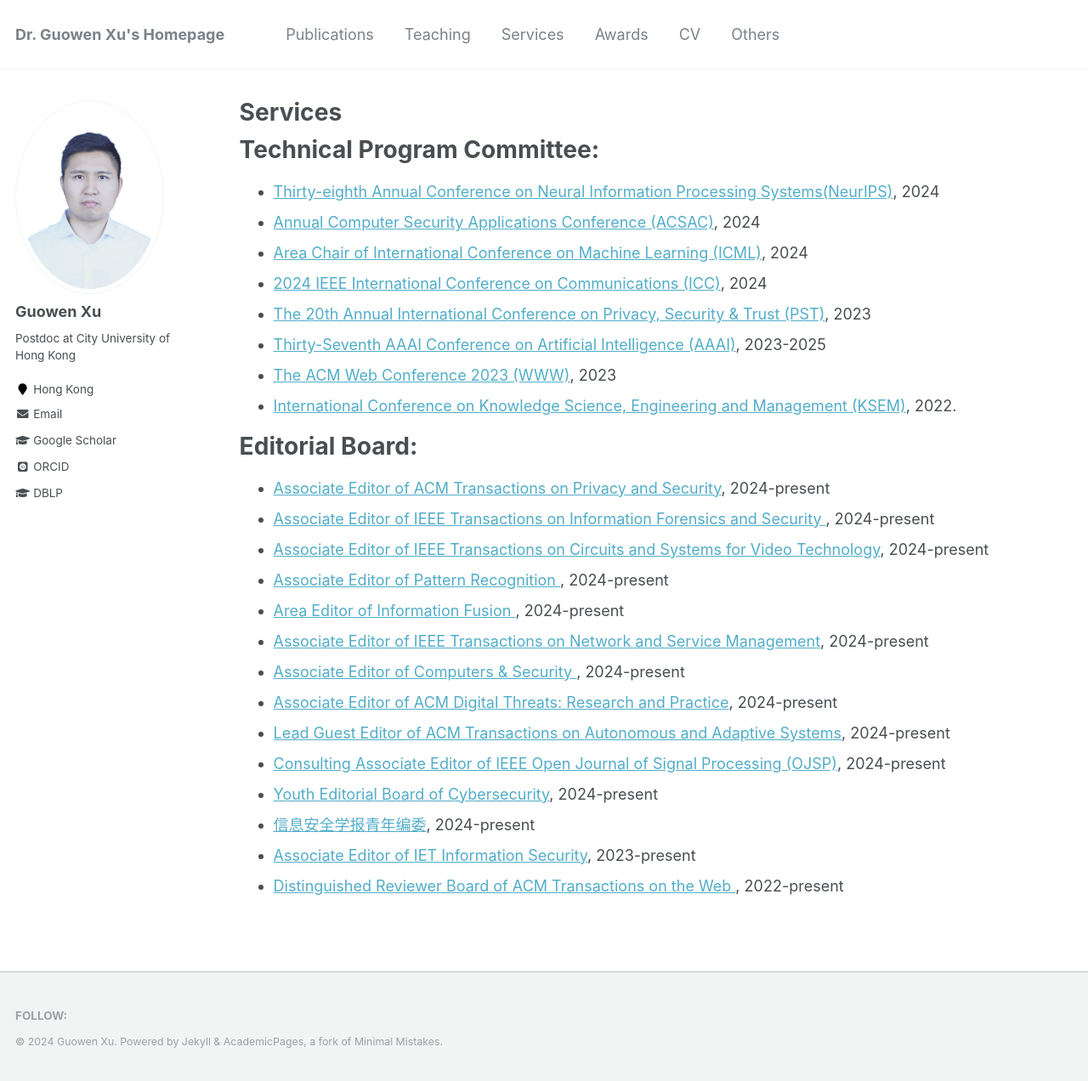
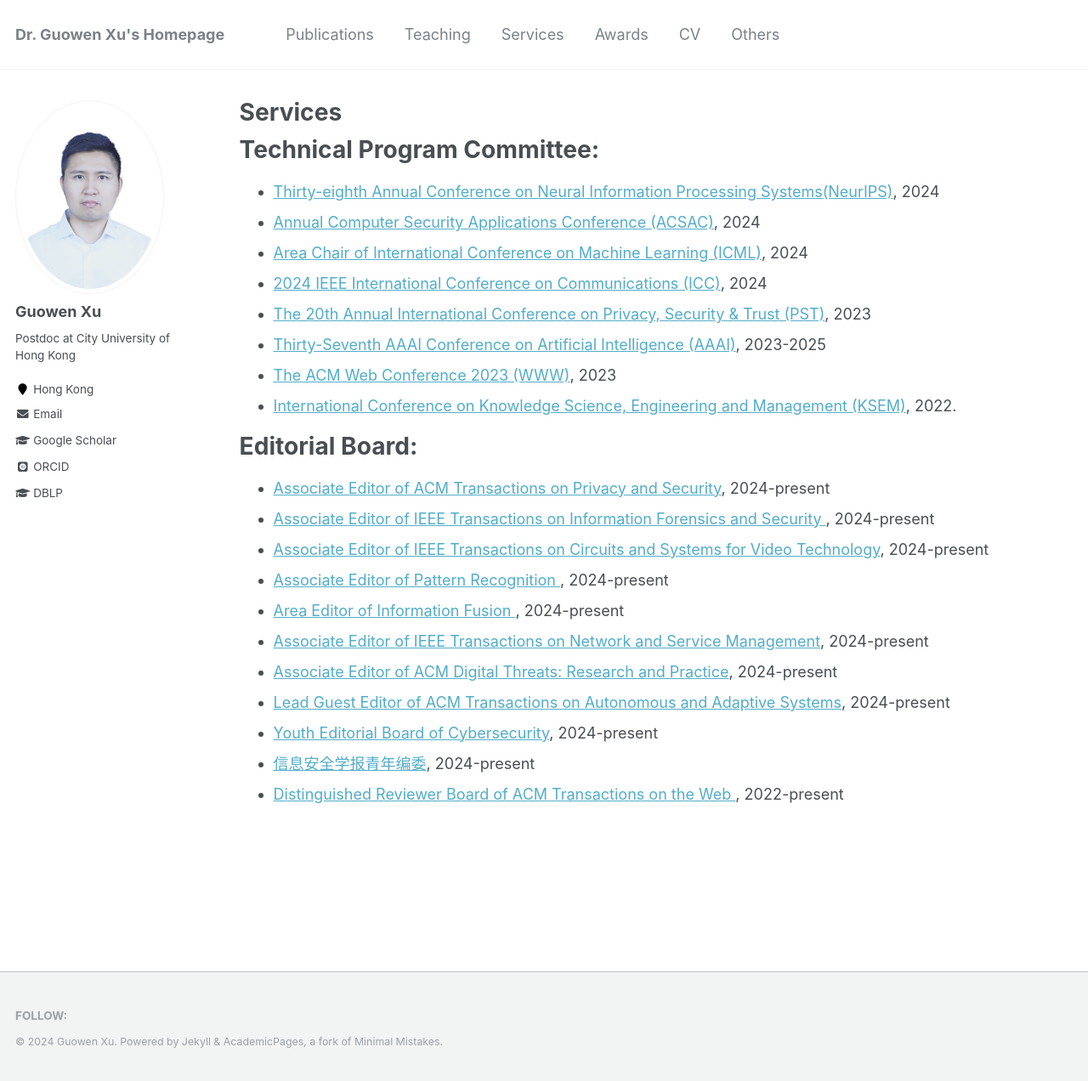
Before and after one commit to Guowen-xu/guowen-xu.github.io, a Jekyll site: the page built from _pages/services.md, in a window 1280 px wide and 1272 px high. Shown: the whole window at 85% size. Built offline with Jekyll 4.4.1, drawn with Linux system fonts in a browser that asks for light colours; some web fonts are replaced.

Commit message:
Update services.md

```diff
--- a/_pages/services.md
+++ b/_pages/services.md
@@ -23,11 +23,8 @@ Editorial Board:
 *  [Associate Editor of Pattern Recognition ](https://www.sciencedirect.com/journal/pattern-recognition/about/editorial-board), 2024-present
 * [Area Editor of Information Fusion ](https://www.sciencedirect.com/journal/information-fusion/about/editorial-board), 2024-present
 * [Associate Editor of IEEE Transactions on Network and Service Management](https://www.comsoc.org/publications/journals/ieee-tnsm/ieee-transactions-network-and-service-management-editorial-board), 2024-present
-* [Associate Editor of Computers & Security ](https://www.sciencedirect.com/journal/computers-and-security/about/editorial-board), 2024-present
 * [Associate Editor of ACM Digital Threats: Research and Practice](https://dl.acm.org/journal/dtrap/editorial-board), 2024-present
 * [Lead Guest Editor of ACM Transactions on Autonomous and Adaptive Systems](https://dl.acm.org/journal/taas/calls-for-papers), 2024-present
-* [Consulting Associate Editor of IEEE Open Journal of Signal Processing (OJSP)](https://signalprocessingsociety.org/publications-resources/ieee-open-journal-signal-processing/advisoryeditorial-board), 2024-present
 * [Youth Editorial Board of Cybersecurity](https://cybersecurity.springeropen.com), 2024-present
 * [信息安全学报青年编委](http://jcs.iie.ac.cn/xxaqxb/ch/first_menu.aspx?parent_id=20240524145637001), 2024-present
-* [Associate Editor of IET Information Security](https://www.hindawi.com/journals/ietis/editors/), 2023-present
 * [Distinguished Reviewer Board of ACM Transactions on the Web ](https://dl.acm.org/journal/tweb), 2022-present
```
